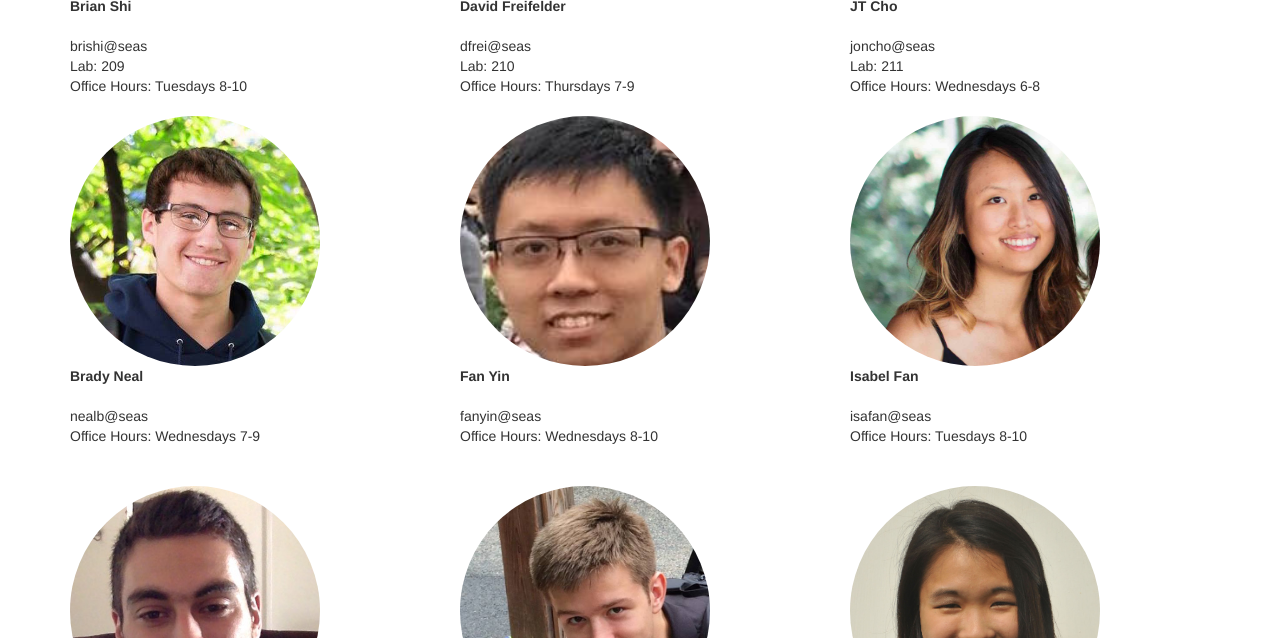
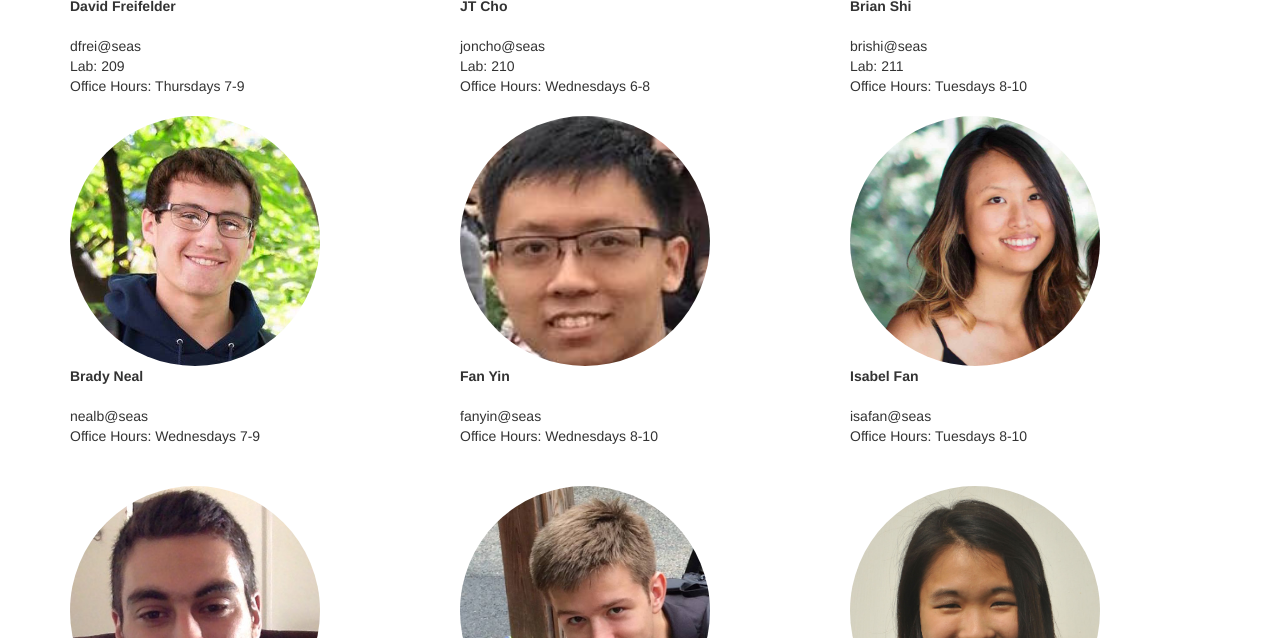
Before and after one commit to callison-burch/data-structures-and-algorithms, a Jekyll site: the page built from staff.md, in a window 1280 px wide and 900 px high, scrolled down 1173 px, cut to the strip 262-900 px from the top of the window. Built offline with Jekyll 4.4.1, drawn with Linux system fonts in a browser that asks for light colours; nearby versions of some CDN libraries.

```diff
--- a/_data/staff.yaml
+++ b/_data/staff.yaml
@@ -57,23 +57,23 @@
     lab: 208
     office_hours: Tuesdays 6-8
 -
-    name: Brian Shi
-    pic: brian.jpg
-    email: brishi@seas
-    lab: 209
-    office_hours: Tuesdays 8-10
--
     name: David Freifelder
     pic: david_freifelder.jpg
     email: dfrei@seas
-    lab: 210
+    lab: 209
     office_hours: Thursdays 7-9
 -
     name: JT Cho
     pic: jt.jpg
     email: joncho@seas
+    lab: 210
+    office_hours: Wednesdays 6-8
+-
+    name: Brian Shi
+    pic: brian.jpg
+    email: brishi@seas
     lab: 211
-    office_hours: Wednesdays 6-8
+    office_hours: Tuesdays 8-10
 -
     name: Brady Neal
     pic: brady.jpg
```
